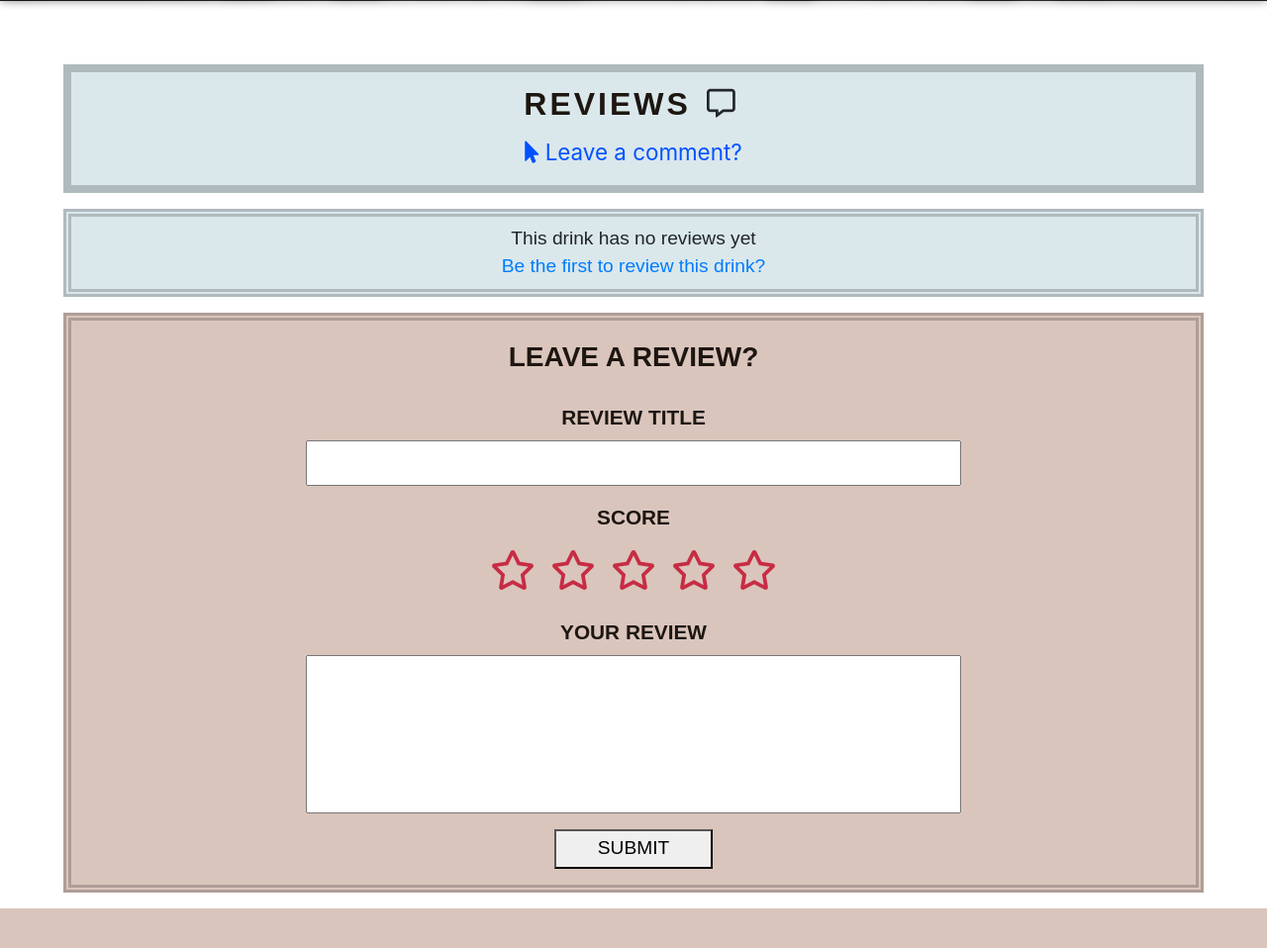
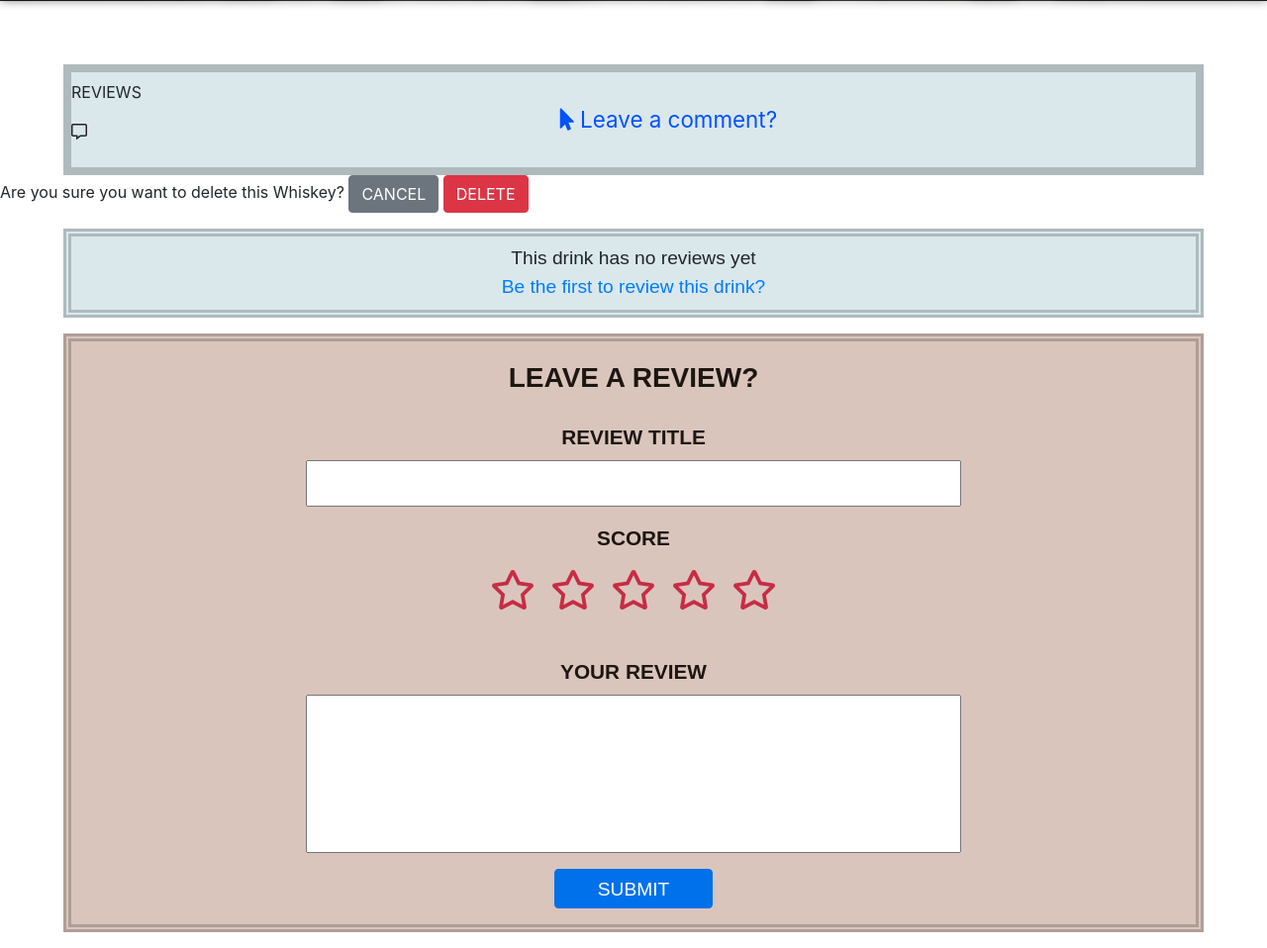
Before and after one commit to paulloy/whiskey_herald_msp3, a Flask app: template templates/whiskey.html in a window 1280 px wide. Shown: the part 799-1757 px from the top of the page at 99% size. Before the commit the page ends 1717 px from the top, so only its background shows below. Run offline with Flask 2, Linux system fonts and the light colour scheme; the template is opened without the code that fills it, so the values that code supplies are empty; the visitor is signed in with stand-in values (Sample User, id 1); some libraries are stand-ins or nearby versions.

Commit message:
fixed: HTML validation errors. feat: When the admin tries to delete a whiskey, they will be asked if they are sure they want to delete it first. Accessibility improved: tabindex added, aria-labels, and roles

```diff
--- a/templates/whiskey.html
+++ b/templates/whiskey.html
@@ -46,23 +46,36 @@
                     <a href="{{ url_for('edit_whiskey', whiskey_name = whiskeyDetails['drink']) }}" type="button" class="btn btn-primary">UPDATE</a>
                 {% endif %}
                 {% if session["username"] == "admin" %}
-                    <a href="{{ url_for('delete_whiskey', whiskey_name = whiskeyDetails['drink']) }}" type="button" class="btn btn-danger">DELETE</a>
+                    <a id="admin-delete-whiskey" type="button" role="button" class="btn btn-danger" tabindex="0">DELETE</a>
                 {% endif %}
         </div>
     </div>
 
     <!-- comments row  -->
     <div id="comments" class="row width">
-        <span>
+        <div>
             <p>REVIEWS</p>
             <i class="far fa-comment-alt"></i>
             <p>{{ find_reviews.count() }}</p>
-        </span>
+        </div>
         <a href="#leave-review"><i class="fas fa-mouse-pointer"></i> Leave a comment?</a>
     </div>
 
+    <!-- delete whiskey (admin only) -->
+    {% if session["username"] == "admin" %}
+        <div id="delete-whiskey" class="delete">
+            <div>
+                Are you sure you want to delete this Whiskey?
+                <span>
+                    <button class="btn btn-secondary cancel">CANCEL</button>
+                    <a href="{{ url_for('delete_whiskey', whiskey_name = whiskeyDetails['drink']) }}" class="btn btn-danger">DELETE</a>
+                </span>
+            </div>
+        </div>
+    {% endif %}
+
     <!-- delete reviews -->
-    <div id="delete-review">
+    <div id="delete-review" class="delete">
         <div>
             Are you sure you want to delete this review?
             <span>
@@ -71,6 +84,7 @@
             </span>
         </div>
     </div>
+
     <!-- reviews -->
     {% if find_reviews.count() > 0 %}
         {% for review in find_reviews %}
@@ -79,18 +93,16 @@
                 <div>
                     <div>
                         <div>
-                            <a href="{{ url_for('profile', username = review['username']) }}">{{ review['profile_pic']|safe }} {{ review['username'] }}</a>
+                            <a href="{{ url_for('profile', username = review['username']) }}" aria-label="{{ review['username'] }} profile page">{{ review['profile_pic']|safe }} {{ review['username'] }}</a>
                             <p class="time">{{ moment(review['time']).format('h:mm a. Do MMM YYYY') }}</p>
                         {% if session['username'] == review['username'] %}
                             <div id="edit-delete" class="dropdown">
-                                <button class="btn btn-secondary" type="button" id="dropdownMenuButton" data-bs-toggle="dropdown" aria-expanded="false">
+                                <button class="btn btn-secondary" type="button" id="dropdownMenuButton" data-bs-toggle="dropdown" aria-expanded="false" aria-label="edit or delete review">
                                     <i class="fas fa-ellipsis-h"></i>
                                 </button>
                                 <ul class="dropdown-menu" aria-labelledby="dropdownMenuButton">
-                                    <li><a id="edit-review" href="#leave-review" type="button" class="btn btn-primary">EDIT</a></li>
-                                    <li><a id="delete" type="button"
-                                        class="btn btn-danger">DELETE</a></li>
-
+                                    <li><a id="edit-review" href="#leave-review" type="button" class="btn btn-primary" role="button">EDIT</a></li>
+                                    <li><a id="delete" type="button" role="button" class="btn btn-danger" tabindex="0">DELETE</a></li>
                                 </ul>
                             </div>
                         {% endif %}
@@ -145,6 +157,22 @@
                             starRating(3);
                             starRating(4);
                             starRating(5);
+                            for (let item of document.getElementById("rating").children) {
+                                item.setAttribute("tabindex", "0");
+                            }
+                        });
+                        document.getElementById("edit-review").addEventListener("keypress", function (e) {
+                            if (e.keyCode === 13) {
+                                userReview.edit();
+                                starRating(1);
+                                starRating(2);
+                                starRating(3);
+                                starRating(4);
+                                starRating(5);
+                                for (let item of document.getElementById("rating").children) {
+                                    item.setAttribute("tabindex", "0");
+                                }
+                            }
                         });
                     </script>
                 {% endif %}
@@ -173,15 +201,15 @@
 
         <label for="score">SCORE</label>
         <div id="rating" title="Please leave a rating.">
-            <i class="far fa-star"></i><i class="far fa-star"></i><i class="far fa-star"></i><i class="far fa-star"></i><i class="far fa-star"></i>
+            <i tabindex="0" class="far fa-star"></i><i tabindex="0" class="far fa-star"></i><i tabindex="0" class="far fa-star"></i><i tabindex="0" class="far fa-star"></i><i tabindex="0" class="far fa-star"></i>
         </div>
-        <input id="score" name="score" type="hidden" min="1" max="5" required>
+        <input id="score" name="score" type="number" min="1" max="5" required>
 
         <label for="review">YOUR REVIEW</label>
         <textarea id="review" name="review" cols="30" rows="10" required></textarea>
 
         {% if session['username'] %}
-            <button type="submit">SUBMIT</button>
+            <button type="submit" class="btn btn-primary">SUBMIT</button>
         {% else %}
             <a href="{{ url_for('register') }}">Register an account to review this whiskey.</a>
         {% endif %}
@@ -191,5 +219,4 @@
 
 {% block scripts %}
     <script src="{{ url_for('static', filename='js/whiskey.js') }}"></script>
-    <script src="{{ url_for('static', filename='js/edit-review.js') }}"></script>
 {% endblock %}
```
